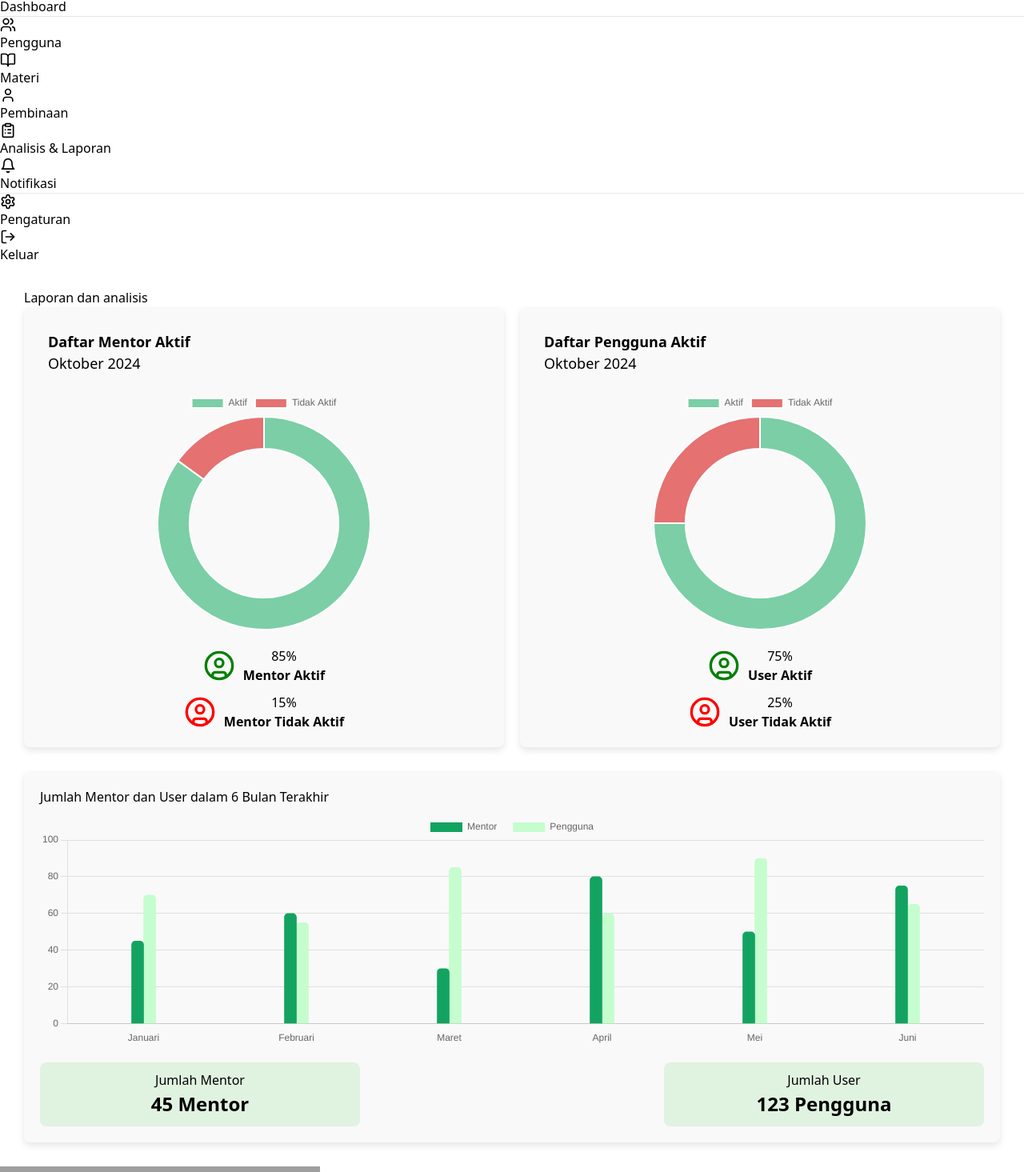
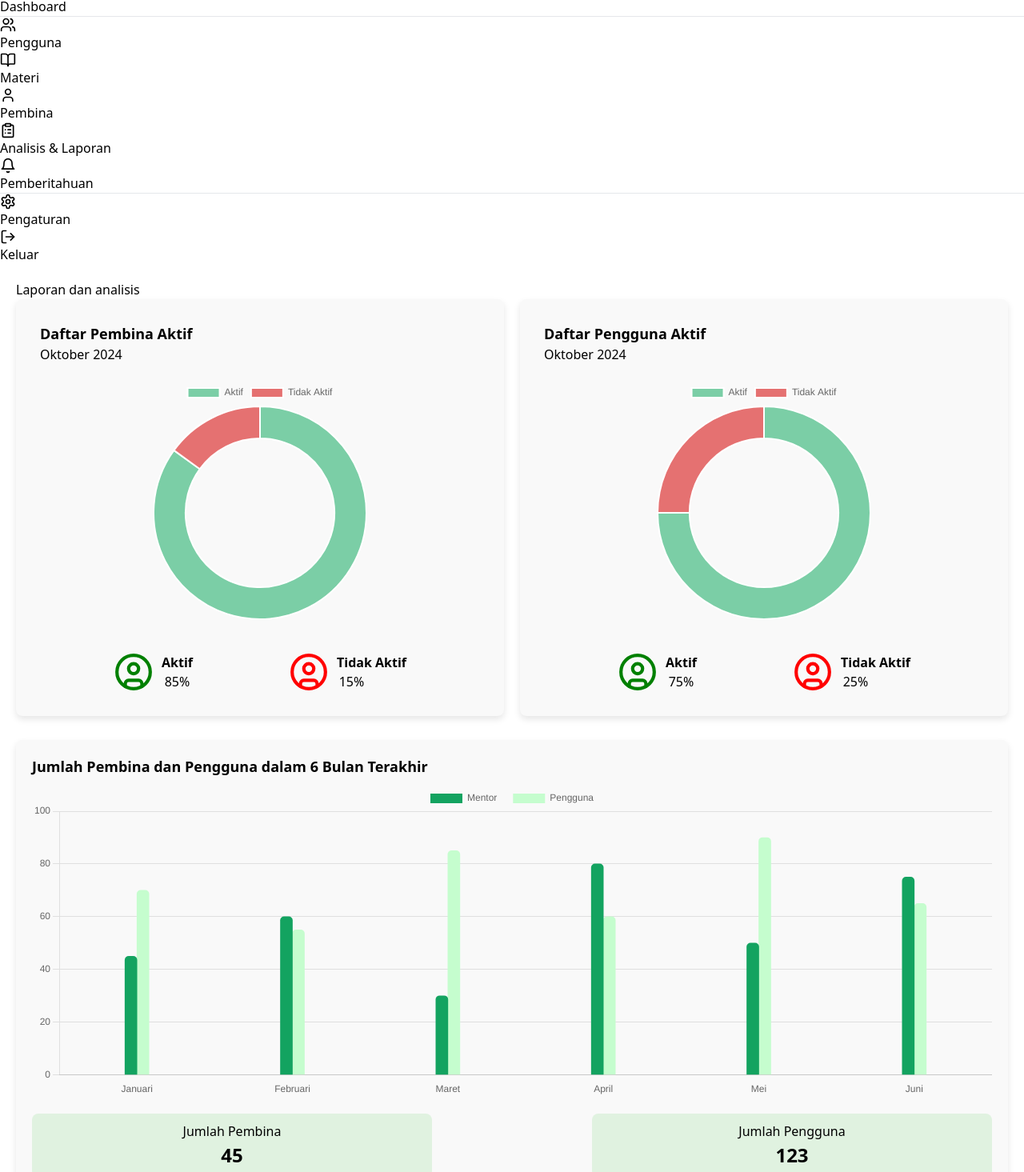
Before and after one commit to Lanang38/IL-project, a React (Vite) app: page /analisis-laporan in a window 1280 px wide. Shown: the part 354-1819 px from the top of the page at 80% size. Built offline with nearby package versions, Linux system fonts and the light colour scheme; grey boxes are pictures that could not be loaded.

Commit message:
Pembaharuan

```diff
--- a/src/App.jsx
+++ b/src/App.jsx
@@ -33,9 +33,9 @@ function App() {
         <hr className="my-6" /> {/* Garis pemisah */}
         <SidebarItem icon={<Users size={20} />} text="Pengguna" to="/pengguna" />
         <SidebarItem icon={<BookOpen size={20} />} text="Materi" to="/materi" />
-        <SidebarItem icon={<User size={20} />} text="Pembinaan" to="/pembinaan" />
+        <SidebarItem icon={<User size={20} />} text="Pembina" to="/pembinaan" />
         <SidebarItem icon={<ClipboardList size={20} />} text="Analisis & Laporan" to="/analisis-laporan" />
-        <SidebarItem icon={<Bell size={20} />} text="Notifikasi" to="/notifikasi" />
+        <SidebarItem icon={<Bell size={20} />} text="Pemberitahuan" to="/notifikasi" />
         <hr className="my-6" /> {/* Garis pemisah kedua */}
         <SidebarItem icon={<Settings size={20} />} text="Pengaturan" to="/pengaturan" />
         <SidebarItem
--- a/src/components/Alert.jsx
+++ b/src/components/Alert.jsx
@@ -3,18 +3,18 @@ import Swal from 'sweetalert2'
 
 export default function AlertOut(callback) {
     Swal.fire({
-        title: "Are you sure?",
-        text: "You won't be able to revert this!",
+        title: "Apakah anda yakin?",
+        text: "Anda tidak akan dapat mengembalikannya!",
         icon: "warning",
         showCancelButton: true,
         confirmButtonColor: "#3085d6",
         cancelButtonColor: "#d33",
-        confirmButtonText: "Yes, log out!"
+        confirmButtonText: "Ya, Keluar!"
     }).then((result) => {
         if (result.isConfirmed) {
             Swal.fire({
-                title: "Logged out!",
-                text: "You have been logged out.",
+                title: "Berhasil!",
+                text: "Anda telah keluar dari akun.",
                 icon: "success"
             }).then(() => {
                 if (callback) callback(); // Jika ada callback, panggil setelah konfirmasi
--- a/src/components/CoachCard.jsx
+++ b/src/components/CoachCard.jsx
@@ -1,5 +1,6 @@
 // CoachCard.js
 import React from "react";
+import { Trash2 } from "lucide-react";
 import { useNavigate } from "react-router-dom";
 
 function CoachCard({ name, email, phone, schedule, imgUrl }) {
@@ -13,7 +14,7 @@ function CoachCard({ name, email, phone, schedule, imgUrl }) {
     <div className="relative bg-white rounded-xl shadow-lg p-4 flex flex-col items-center space-y-4">
       {/* Icon Hapus */}
       <button className="absolute top-2 right-2 text-red-500 text-lg">
-        🗑️
+      <Trash2 />
       </button>
 
       {/* Foto Profil */}
--- a/src/components/ModulCard.jsx
+++ b/src/components/ModulCard.jsx
@@ -1,5 +1,5 @@
 import React from "react";
-import { Edit, Trash, ArrowRight, Plus } from "lucide-react";
+import { Edit, Trash, ArrowRight, Plus, Pencil, Trash2, CircleChevronRight, CircleArrowLeft, CircleArrowRight } from "lucide-react";
 
 function ModulCard() {
     const modules = [
@@ -20,12 +20,10 @@ function ModulCard() {
       <h2 className="text-2xl font-semibold mb-6">Daftar Kategori</h2>
         <div className="grid grid-cols-2 md:grid-cols-3 gap-6">
             {modules.map((module, index) => (
-          <div key={index} className="relative bg-white rounded-lg shadow-lg p-4 flex flex-col items-center">
-            {/* Icon Hapus */}
-            <button className="absolute top-2 right-2 text-red-500 text-lg">
-              <Trash size={18} />
-            </button>
-
+            <div
+              key={index}
+              className="relative bg-white rounded-lg shadow-lg p-4 flex flex-col"
+            >
             {/* Gambar Modul */}
             <div className="w-full h-32 rounded-lg overflow-hidden mb-4">
               <img
@@ -36,19 +34,27 @@ function ModulCard() {
             </div>
 
             {/* Informasi Modul */}
-            <div className="text-center mb-4">
-              <h3 className="text-lg font-semibold">{module.title}</h3>
-              <p className="text-sm text-gray-500">{module.moduleCount} Modul</p>
+            <div className="mb-4 pl-2"> {/* Adjust 'pl-2' as needed */}
+              <h3 className="text-lg font-semibold text-left">{module.title}</h3>
+              <p className="text-sm text-gray-500 text-left">
+                {module.moduleCount} Materi
+              </p>
             </div>
 
             {/* Tombol Edit dan Lihat */}
-            <div className="flex justify-between w-full mt-auto">
+            <div className="flex w-full mt-10">
+              {/* Right-aligned buttons */}
+              <div className="flex items-center space-x-2 ml-auto">
                 <button className="text-green-500">
-                <Edit size={18} />
+                  <Pencil size={20} />
+                </button>
+                <button className="text-red-500">
+                  <Trash2 size={20} />
                 </button>
                 <button className="text-green-500">
-                <ArrowRight size={18} />
+                  <ArrowRight size={30} />
                 </button>
+              </div>
             </div>
           </div>
         ))}
--- a/src/components/Notificationcard.jsx
+++ b/src/components/Notificationcard.jsx
@@ -7,15 +7,15 @@ export default function NotificationCard({ title, placeholder, bgColor, btnColor
         <h3 className="text-center font-bold mb-4">{title}</h3>
         <form className="space-y-4">
           <div>
-            <label className="block text-sm mb-1">Judul Notifikasi</label>
+            <label className="block text-sm mb-1">Judul Pemberitahuan</label>
             <input
               type="text"
-              placeholder="Type here"
+              placeholder="Ketik disini"
               className="w-full p-2 rounded border border-gray-300 text-black"
             />
           </div>
           <div>
-            <label className="block text-sm mb-1">Isi Notifikasi</label>
+            <label className="block text-sm mb-1">Isi Pemberitahuan</label>
             <textarea
               placeholder={placeholder}
               className="w-full p-2 rounded border border-gray-300 text-black resize-none"
@@ -25,7 +25,7 @@ export default function NotificationCard({ title, placeholder, bgColor, btnColor
             type="submit"
             className={`w-full py-2 rounded ${btnColor} text-white font-semibold`}
           >
-            Send
+            Kirim
           </button>
         </form>
       </div>
--- a/src/components/Rightsidebar.jsx
+++ b/src/components/Rightsidebar.jsx
@@ -36,7 +36,7 @@ export default function RightSidebar({ right }) {
           <div className="flex justify-between items-center p-3 rounded-lg bg-orange-100">
             <div className="flex items-center">
               <Bell className="text-orange-500 mr-2" />
-              <span className="font-medium text-gray-800">New Fitur</span>
+              <span className="font-medium text-gray-800">Fitur Baru</span>
             </div>
             <button className="text-gray-600 hover:text-gray-800">
               <Trash2 />
@@ -56,7 +56,7 @@ export default function RightSidebar({ right }) {
 
       {/* "Sticky Notes" Section */}
       <div className="mb-6">
-        <h2 className="text-lg font-semibold mb-2">Sticky Notes</h2>
+        <h2 className="text-lg font-semibold mb-2">Catatan</h2>
         <div className="flex items-center space-x-2 mb-4">
           <button className="p-1.5 rounded-lg bg-gray-200 hover:bg-green-600 group">
             <Plus className="group-hover:text-white" />
--- a/src/pages/AnalisisLaporan.jsx
+++ b/src/pages/AnalisisLaporan.jsx
@@ -91,7 +91,7 @@ export default function AnalisisLaporan() {
   };
 
   return (
-    <div style={{ padding: "30px" }}>
+    <div style={{ padding: "20px" }}>
       <h1 className="text-3xl font-semibold mb-4">Laporan dan analisis</h1>
 
       {/* Statistik Jumlah Mentor dan User */}
@@ -116,31 +116,31 @@ export default function AnalisisLaporan() {
         >
           <div style={{ textAlign: "left", margin: "20px", fontSize: "18px" }}>
             <div style={{ fontWeight: "bold" }}>
-              <h1>Daftar Mentor Aktif</h1>
+              <h1>Daftar Pembina Aktif</h1>
             </div>
-            <p>Oktober 2024</p>
+            <p style={{fontSize:"16px"}}>Oktober 2024</p>
           </div>
           <div style={{ width: "100%", height: "300px" }}>
             <Doughnut data={mentorData} options={{ responsive: true, maintainAspectRatio: false }} />
           </div>
           {/* User Activity Stats inside the Doughnut */}
-          <div className="user-activity-stats" style={{ marginTop: "20px" }}>
-            <div className="user-activity-stat active" style={{ marginBottom: "10px", display: "flex", alignItems: "center", justifyContent: "center" }}>
+          <div className="user-activity-stats" style={{ marginTop: "40px", display: "flex", justifyContent: "center", gap: "120px", marginBottom: "20px" }}>
+            <div className="user-activity-stat active" style={{ display: "flex", alignItems: "center" }}>
               <div className="icon" style={{ marginRight: "10px" }}>
-                <CircleUser size={40} color="green" /> {/* Use lucide-react icon */}
+                <CircleUser size={50} color="green" /> {/* Use lucide-react icon */}
               </div>
               <div className="details">
+                <p style={{ fontWeight: "bold", margin: 0 }}>Aktif</p>
                 <h3>85%</h3>
-                <p style={{ fontWeight: "bold" }}>Mentor Aktif</p>
               </div>
             </div>
-            <div className="user-activity-stat inactive" style={{ marginBottom: "10px", display: "flex", alignItems: "center", justifyContent: "center"  }}>
+            <div className="user-activity-stat inactive" style={{ display: "flex", alignItems: "center" }}>
               <div className="icon" style={{ marginRight: "10px" }}>
-                <CircleUser size={40} color="red" /> {/* Use lucide-react icon */}
+                <CircleUser size={50} color="red" /> {/* Use lucide-react icon */}
               </div>
               <div className="details">
-                <h3>15%</h3>
-                <p style={{ fontWeight: "bold" }}>Mentor Tidak Aktif</p>
+                <p style={{ fontWeight: "bold", margin: 0 }}>Tidak Aktif</p>
+                <h3 style={{ marginRight: "50px" }}>15%</h3>
               </div>
             </div>
           </div>
@@ -160,29 +160,29 @@ export default function AnalisisLaporan() {
             <div style={{ fontWeight: "bold" }}>
               <h1>Daftar Pengguna Aktif</h1>
             </div>
-            <p>Oktober 2024</p>
+            <p style={{fontSize:"16px"}}>Oktober 2024</p>
           </div>
           <div style={{ width: "100%", height: "300px" }}>
             <Doughnut data={userData} options={{ responsive: true, maintainAspectRatio: false }} />
           </div>
           {/* User Activity Stats inside the Doughnut */}
-          <div className="user-activity-stats" style={{ marginTop: "20px" }}>
-            <div className="user-activity-stat active" style={{ marginBottom: "10px", display: "flex", alignItems: "center", justifyContent: "center" }}>
+          <div className="user-activity-stats" style={{ marginTop: "40px", display: "flex", justifyContent: "center", gap: "120px", marginBottom: "20px" }}>
+            <div className="user-activity-stat active" style={{ display: "flex", alignItems: "center" }}>
               <div className="icon" style={{ marginRight: "10px" }}>
-                <CircleUser size={40} color="green" /> {/* Use lucide-react icon */}
+                <CircleUser size={50} color="green" /> {/* Use lucide-react icon */}
               </div>
               <div className="details">
+                <p style={{ fontWeight: "bold", margin: 0 }}>Aktif</p>
                 <h3>75%</h3>
-                <p style={{ fontWeight: "bold" }}>User Aktif</p>
               </div>
             </div>
-            <div className="user-activity-stat inactive" style={{ marginBottom: "10px", display: "flex", alignItems: "center", justifyContent: "center"  }}>
+            <div className="user-activity-stat inactive" style={{ display: "flex", alignItems: "center" }}>
               <div className="icon" style={{ marginRight: "10px" }}>
-                <CircleUser size={40} color="red" /> {/* Use lucide-react icon */}
+                <CircleUser size={50} color="red" /> {/* Use lucide-react icon */}
               </div>
               <div className="details">
-                <h3>25%</h3>
-                <p style={{ fontWeight: "bold" }}>User Tidak Aktif</p>
+                <p style={{ fontWeight: "bold", margin: 0 }}>Tidak Aktif</p>
+                <h3 style={{ marginRight: "50px" }}>25%</h3>
               </div>
             </div>
           </div>
@@ -198,8 +198,8 @@ export default function AnalisisLaporan() {
           boxShadow: "0px 4px 8px rgba(0, 0, 0, 0.1)",
         }}
       >
-        <h3>Jumlah Mentor dan User dalam 6 Bulan Terakhir</h3>
-        <div style={{ height: "300px" }}>
+        <h3 style={{fontWeight: "bold", fontSize: "18px"}}>Jumlah Pembina dan Pengguna dalam 6 Bulan Terakhir</h3>
+        <div style={{ height: "400px" }}>
           <Bar data={barData} options={barOptions} />
         </div>
         <div
@@ -216,11 +216,11 @@ export default function AnalisisLaporan() {
               backgroundColor: "#e0f2e0",
               padding: "10px",
               borderRadius: "8px",
-              width: "400px",
+              width: "500px",
             }}
           >
-            <h4>Jumlah Mentor</h4>
-            <p style={{ fontSize: "24px", fontWeight: "bold" }}>45 Mentor</p>
+            <h4>Jumlah Pembina</h4>
+            <p style={{ fontSize: "24px", fontWeight: "bold" }}>45 </p>
           </div>
           <div
             style={{
@@ -228,11 +228,11 @@ export default function AnalisisLaporan() {
               backgroundColor: "#e0f2e0",
               padding: "10px",
               borderRadius: "8px",
-              width: "400px",
+              width: "500px",
             }}
           >
-            <h4>Jumlah User</h4>
-            <p style={{ fontSize: "24px", fontWeight: "bold" }}>123 Pengguna</p>
+            <h4>Jumlah Pengguna</h4>
+            <p style={{ fontSize: "24px", fontWeight: "bold" }}>123 </p>
           </div>
         </div>
       </div>
--- a/src/pages/Notifikasi.jsx
+++ b/src/pages/Notifikasi.jsx
@@ -5,7 +5,7 @@ import NotificationCard from '../components/Notificationcard';
 export default function Notifikasi() {
   return (
     <div className="flex flex-col items-start py-10 space-y-10 px-6">
-      <h1 className="text-3xl font-semibold mb-4">Kirim Notifikasi</h1>
+      <h1 className="text-3xl font-semibold mb-4">Kirim Pemberitahuan</h1>
 
  <div className="grid grid-cols-1 md:grid-cols-2 gap-6 w-full">
         <NotificationCard
@@ -40,12 +40,12 @@ export default function Notifikasi() {
 
       {/* Bagian Tambahan untuk Daftar Notifikasi */}
       <div className="w-full max-w-4xl p-4 bg-gray-100 rounded-lg shadow-lg">
-        <h2 className="text-lg font-semibold mb-4 text-left">Notification</h2>
+        <h2 className="text-lg font-semibold mb-4 text-left">Keterangan</h2>
         <div className="flex flex-wrap gap-3">
-          <span className="bg-red-500 text-white px-4 py-2 rounded-full">Notifikasi Peringatan</span>
-          <span className="bg-yellow-500 text-white px-4 py-2 rounded-full">Notifikasi Pengingat</span>
-          <span className="bg-blue-500 text-white px-4 py-2 rounded-full">Notifikasi Umum</span>
-          <span className="bg-green-500 text-white px-4 py-2 rounded-full">Notifikasi Berhasil</span>
+          <span className="bg-red-500 text-white px-4 py-2 rounded-full">Pemberitahuan Peringatan</span>
+          <span className="bg-yellow-500 text-white px-4 py-2 rounded-full">Pemberitahuan Pengingat</span>
+          <span className="bg-blue-500 text-white px-4 py-2 rounded-full">Pemberitahuan Umum</span>
+          <span className="bg-green-500 text-white px-4 py-2 rounded-full">Pemberitahuan Berhasil</span>
         </div>
       </div>
     </div>
--- a/src/pages/Pembinaan.jsx
+++ b/src/pages/Pembinaan.jsx
@@ -30,7 +30,7 @@ export default function Pembinaan() {
 
   return (
     <div className="p-8 bg-gray-100 min-h-screen">
-      <h1 className="text-3xl font-semibold mb-4">Pembinaan</h1>
+      <h1 className="text-3xl font-semibold mb-4">Pembina</h1>
 
       {/* Form Profil Mentor */}
       <div className="bg-white p-6 rounded-lg shadow-md mb-8 space-y-4">
@@ -81,7 +81,7 @@ export default function Pembinaan() {
               />
             </div>
             <div className="col-span-2">
-              <label className="block text-xs font-medium text-gray-600">User ID</label>
+              <label className="block text-xs font-medium text-gray-600">ID Pembina</label>
               <input
                 type="text"
                 placeholder="Masukkan User ID"
--- a/src/pages/Pengguna.jsx
+++ b/src/pages/Pengguna.jsx
@@ -7,7 +7,7 @@ function Pengguna() {
     name: `Nama Pengguna ${index + 1}`,
     email: `email${index + 1}@example.com`,
     date: "2024-11-04",
-    status: "Active"
+    status: "Aktif"
   }));
 
   const itemsPerPage = 8;
@@ -46,7 +46,7 @@ function Pengguna() {
           <div className="flex-1">
             <input
               type="text"
-              placeholder="Masukkan User ID"
+              placeholder="Masukkan ID Pengguna"
               className="p-2 border border-gray-300 rounded-lg w-full"
             />
           </div>
@@ -65,12 +65,12 @@ function Pengguna() {
         <table className="min-w-full bg-white">
           <thead>
             <tr>
-              <th className="py-2 px-4 border-b font-semibold text-left bg-green-500 text-white">Check list</th>
-              <th className="py-2 px-4 border-b font-semibold text-left bg-green-500 text-white">User ID</th>
+              <th className="py-2 px-4 border-b font-semibold text-left bg-green-500 text-white">Centang</th>
+              <th className="py-2 px-4 border-b font-semibold text-left bg-green-500 text-white">ID Pengguna</th>
               <th className="py-2 px-4 border-b font-semibold text-left bg-green-500 text-white">Nama Pengguna</th>
               <th className="py-2 px-4 border-b font-semibold text-left bg-green-500 text-white">E-mail</th>
-              <th className="py-2 px-4 border-b font-semibold text-left bg-green-500 text-white">Tgl Registrasi</th>
-              <th className="py-2 px-4 border-b font-semibold text-left bg-green-500 text-white">Status Akun</th>
+              <th className="py-2 px-4 border-b font-semibold text-left bg-green-500 text-white">Tgl Pendaftaran</th>
+              <th className="py-2 px-4 border-b font-semibold text-left bg-green-500 text-white">Riwayat Akun</th>
             </tr>
           </thead>
           <tbody>
```
Lines whose indentation alone changed are shown as unchanged.
